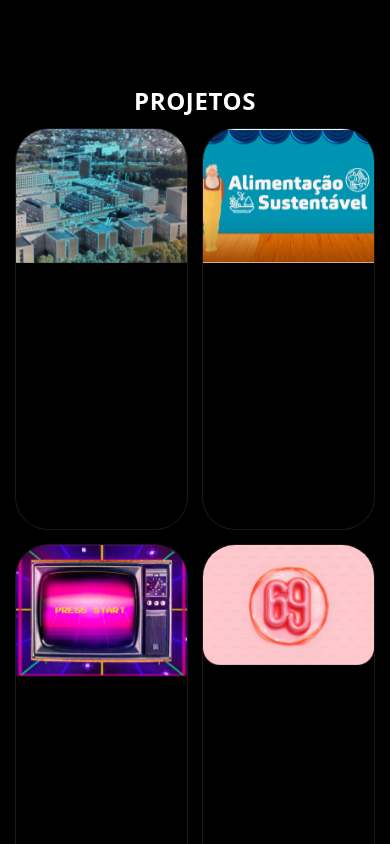
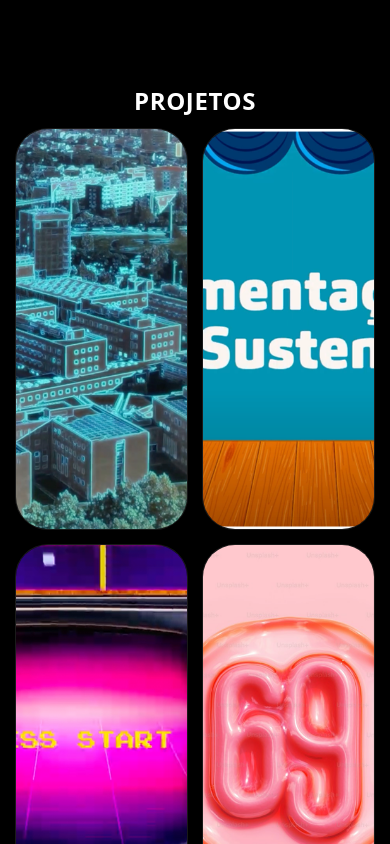
Before and after one commit to Schulze20/lsx-studio, a React (Vite) app: page / in a window 390 px wide. Shown: the part 4840-5684 px from the top of the page. Built offline with nearby package versions, Linux system fonts and the light colour scheme.

Commit message:
Change flip animation to modal popup on click

```diff
--- a/src/components/Projects.tsx
+++ b/src/components/Projects.tsx
@@ -96,7 +96,8 @@ function VideoProject({ thumb, video, alt }: { thumb: string; video: string; alt
 }
 
 export default function Projects() {
-    const [flipped, setFlipped] = useState<number | null>(null);
+    const [selectedProject, setSelectedProject] = useState<number | null>(null);
+    const [isFlipped, setIsFlipped] = useState(false);
 
     const items = [
         { src: projeto1Thumb, video: VIDEO_PROJETO1, alt: "Projeto 1", isVideo: true, title: "Projeto 1", description: "Descrição do projeto 1" },
@@ -106,6 +107,24 @@ export default function Projects() {
         { src: proj5, alt: "Projeto 5", isVideo: false, title: "Projeto 5", description: "Descrição do projeto 5" },
         { src: proj6, alt: "Projeto 6", isVideo: false, title: "Projeto 6", description: "Descrição do projeto 6" },
     ];
+
+    const handleCardClick = (index: number) => {
+        setSelectedProject(index);
+        setIsFlipped(true);
+    };
+
+    const closeModal = () => {
+        setIsFlipped(false);
+        setTimeout(() => setSelectedProject(null), 300);
+    };
+
+    const handleModalClick = (e: React.MouseEvent) => {
+        if (e.target === e.currentTarget) {
+            closeModal();
+        }
+    };
+
+    const selectedItem = selectedProject !== null ? items[selectedProject] : null;
 
     return (
         <section id="projetos" className="relative z-40 w-full px-4 md:px-8 lg:px-16 xl:px-24 pt-8 md:pt-10 lg:pt-12 pb-12 md:pb-14 lg:pb-16">
@@ -120,27 +139,10 @@ export default function Projects() {
                         className={`relative w-full h-[400px] md:h-[500px] group cursor-pointer ${
                             index % 2 === 1 ? 'md:-ml-8 lg:-ml-12' : ''
                         }`}
-                        style={{
-                            perspective: "1000px",
-                        }}
-                        onMouseEnter={() => setFlipped(index)}
-                        onMouseLeave={() => setFlipped(null)}
+                        onClick={() => handleCardClick(index)}
                     >
-                        <Link to={`/projeto/${index + 1}`} className="block w-full h-full">
                         <div
                             className="absolute inset-0 rounded-[32px] md:rounded-[40px] overflow-hidden ring-1 ring-white/10 shadow-[0_12px_36px_rgba(0,0,0,0.35)] transition-all duration-300 ease-out will-change-transform group-hover:-translate-y-8 md:group-hover:-translate-y-12 group-hover:ring-white/20 md:group-hover:ring-white/25 group-hover:shadow-[0_16px_44px,rgba(0,0,0,0.45)] md:group-hover:shadow-[0_18px_52px,rgba(0,0,0,0.5)]"
-                                style={{
-                                    transformStyle: "preserve-3d",
-                                    transform: flipped === index ? "rotateY(180deg)" : "rotateY(0deg)",
-                                    transition: "transform 600ms ease-out",
-                                }}
-                            >
-                                {/* Front face */}
-                                <div
-                                    style={{
-                                        backfaceVisibility: "hidden",
-                                        WebkitBackfaceVisibility: "hidden",
-                                    }}
                         >
                             {item.isVideo ? (
                                 <VideoProject thumb={item.src} video={item.video!} alt={item.alt} />
@@ -148,25 +150,74 @@ export default function Projects() {
                                 <ParallaxImage src={item.src} alt={item.alt} intensity={6} />
                             )}
                         </div>
+                    </div>
+                ))}
+            </div>
 
-                                {/* Back face */}
+            {/* Modal Popup com Flip */}
+            {selectedProject !== null && selectedItem && (
                 <div
-                                    className="absolute inset-0 bg-gradient-to-br from-purple-600 to-purple-900 flex flex-col items-center justify-center p-6"
+                    className={`fixed inset-0 z-50 flex items-center justify-center bg-black/80 backdrop-blur-sm transition-opacity duration-300 ${
+                        isFlipped ? "opacity-100" : "opacity-0"
+                    }`}
+                    onClick={handleModalClick}
+                >
+                    <div className="relative w-full max-w-2xl h-[500px] md:h-[600px] mx-4">
+                        {/* Flip Card */}
+                        <div
+                            style={{
+                                transformStyle: "preserve-3d",
+                                transform: isFlipped ? "rotateY(180deg)" : "rotateY(0deg)",
+                                transition: "transform 600ms ease-out",
+                                width: "100%",
+                                height: "100%",
+                            }}
+                        >
+                            {/* Front - Image/Video */}
+                            <div
+                                className="absolute inset-0 rounded-[40px] overflow-hidden"
+                                style={{
+                                    backfaceVisibility: "hidden",
+                                    WebkitBackfaceVisibility: "hidden",
+                                }}
+                            >
+                                {selectedItem.isVideo ? (
+                                    <VideoProject thumb={selectedItem.src} video={selectedItem.video!} alt={selectedItem.alt} />
+                                ) : (
+                                    <ParallaxImage src={selectedItem.src} alt={selectedItem.alt} intensity={6} />
+                                )}
+                            </div>
+
+                            {/* Back - Info */}
+                            <div
+                                className="absolute inset-0 bg-gradient-to-br from-purple-600 to-purple-900 flex flex-col items-center justify-center p-8 rounded-[40px]"
                                 style={{
                                     backfaceVisibility: "hidden",
                                     WebkitBackfaceVisibility: "hidden",
                                     transform: "rotateY(180deg)",
                                 }}
                             >
-                                    <h3 className="text-white text-xl md:text-2xl font-bold mb-4 text-center">{item.title}</h3>
-                                    <p className="text-gray-100 text-center text-sm md:text-base mb-6">{item.description}</p>
-                                    <span className="text-white font-semibold text-lg">Ver Detalhes →</span>
+                                <h3 className="text-white text-3xl md:text-4xl font-bold mb-6 text-center">{selectedItem.title}</h3>
+                                <p className="text-gray-100 text-center text-base md:text-lg mb-8 leading-relaxed">{selectedItem.description}</p>
+                                <Link
+                                    to={`/projeto/${selectedProject + 1}`}
+                                    className="inline-block bg-white text-purple-600 px-8 py-3 rounded-full font-semibold hover:bg-gray-100 transition-colors"
+                                >
+                                    Ver Detalhes Completos
+                                </Link>
                             </div>
                         </div>
-                        </Link>
+
+                        {/* Close Button */}
+                        <button
+                            onClick={closeModal}
+                            className="absolute top-4 right-4 z-50 bg-white/10 hover:bg-white/20 text-white w-10 h-10 rounded-full flex items-center justify-center transition-all backdrop-blur-sm"
+                        >
+                            ✕
+                        </button>
                     </div>
-                ))}
                 </div>
+            )}
 
             {/* Ver todos os Projetos Button */}
             <div className="flex justify-center mt-12">
```
Lines whose indentation alone changed are shown as unchanged.
